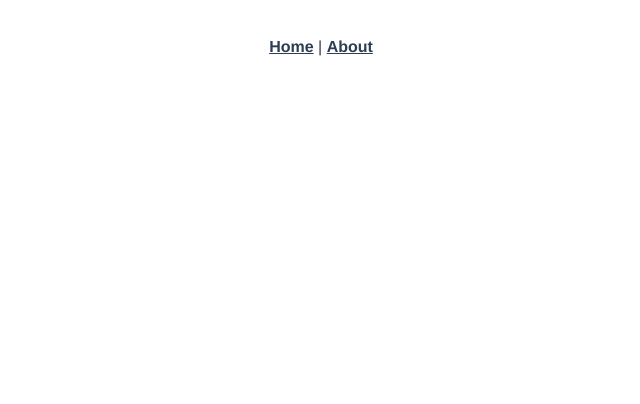
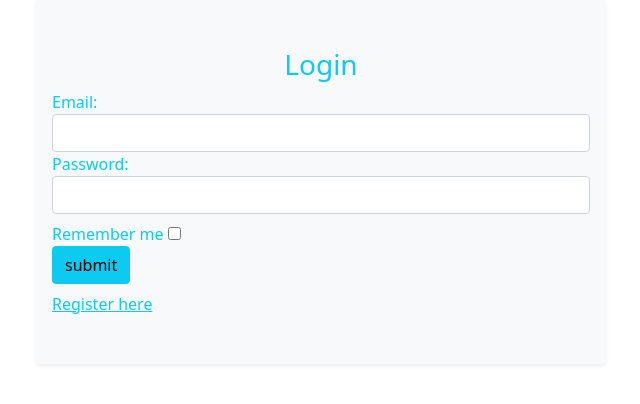
Before and after one commit to siaochanwu/vue3-foodweb, a Vue app: page /login in a window 1280 px wide. Shown: the top 404 px of the page, without its empty margins (319-959 px from the left). Built offline with nearby package versions, Linux system fonts and the light colour scheme.

Commit message:
fix:vue2 to vue3架構設定

```diff
--- a/src/App.vue
+++ b/src/App.vue
@@ -1,29 +1,13 @@
 <template>
   <div id="app">
     <div id="nav">
-      <router-link to="/">Home</router-link> |
-      <router-link to="/about">About</router-link>
+
     </div>
     <router-view/>
   </div>
 </template>
 
 <style lang="scss">
-#app {
-  font-family: 'Avenir', Helvetica, Arial, sans-serif;
-  -webkit-font-smoothing: antialiased;
-  -moz-osx-font-smoothing: grayscale;
-  text-align: center;
-  color: #2c3e50;
-}
-#nav {
-  padding: 30px;
-  a {
-    font-weight: bold;
-    color: #2c3e50;
-    &.router-link-exact-active {
-      color: #42b983;
-    }
-  }
-}
+@import "./assets/all.scss"
+
 </style>
--- /dev/null
+++ b/src/assets/_views/login.scss
@@ -0,0 +1,22 @@
+.login{
+    margin: 0;
+    padding: 0;
+    background-color: #17a2b8;
+    height: 100vh;
+    .container #login-row #login-column #login-box {
+        margin-top: 120px;
+        max-width: 600px;
+        height: 320px;
+        border: 1px solid #9C9C9C;
+        background-color: #EAEAEA;
+        #login-form {
+            padding: 20px;
+            #register-link {
+                margin-top: -85px;
+            }
+        }
+        .form{
+            background-color: #ccc;
+        }
+    }
+}
--- /dev/null
+++ b/src/assets/all.scss
@@ -0,0 +1,2 @@
+@import "~bootstrap/scss/bootstrap";
+@import "~bootstrap/scss/functions";
--- a/src/components/HelloWorld.vue
+++ b/src/components/HelloWorld.vue
@@ -1,32 +1,6 @@
 <template>
-  <div class="hello">
-    <h1>{{ msg }}</h1>
-    <p>
-      For a guide and recipes on how to configure / customize this project,<br>
-      check out the
-      <a href="https://cli.vuejs.org" target="_blank" rel="noopener">vue-cli documentation</a>.
-    </p>
-    <h3>Installed CLI Plugins</h3>
-    <ul>
-      <li><a href="https://github.com/vuejs/vue-cli/tree/dev/packages/%40vue/cli-plugin-babel" target="_blank" rel="noopener">babel</a></li>
-      <li><a href="https://github.com/vuejs/vue-cli/tree/dev/packages/%40vue/cli-plugin-eslint" target="_blank" rel="noopener">eslint</a></li>
-    </ul>
-    <h3>Essential Links</h3>
-    <ul>
-      <li><a href="https://vuejs.org" target="_blank" rel="noopener">Core Docs</a></li>
-      <li><a href="https://forum.vuejs.org" target="_blank" rel="noopener">Forum</a></li>
-      <li><a href="https://chat.vuejs.org" target="_blank" rel="noopener">Community Chat</a></li>
-      <li><a href="https://twitter.com/vuejs" target="_blank" rel="noopener">Twitter</a></li>
-      <li><a href="https://news.vuejs.org" target="_blank" rel="noopener">News</a></li>
-    </ul>
-    <h3>Ecosystem</h3>
-    <ul>
-      <li><a href="https://router.vuejs.org" target="_blank" rel="noopener">vue-router</a></li>
-      <li><a href="https://vuex.vuejs.org" target="_blank" rel="noopener">vuex</a></li>
-      <li><a href="https://github.com/vuejs/vue-devtools#vue-devtools" target="_blank" rel="noopener">vue-devtools</a></li>
-      <li><a href="https://vue-loader.vuejs.org" target="_blank" rel="noopener">vue-loader</a></li>
-      <li><a href="https://github.com/vuejs/awesome-vue" target="_blank" rel="noopener">awesome-vue</a></li>
-    </ul>
+  <div class="login">
+
   </div>
 </template>
 
--- a/src/main.js
+++ b/src/main.js
@@ -1,9 +1,14 @@
+import axios from 'axios'
+import VueAxios from 'vue-axios'
+import 'bootstrap'
+
 import Vue from 'vue'
 import App from './App.vue'
 import router from './router'
 import store from './store'
 
 Vue.config.productionTip = false
+Vue.use(VueAxios, axios)
 
 new Vue({
   router,
--- a/src/router.js
+++ b/src/router.js
@@ -14,12 +14,9 @@ export default new Router({
       component: Home
     },
     {
-      path: '/about',
-      name: 'about',
-      // route level code-splitting
-      // this generates a separate chunk (about.[hash].js) for this route
-      // which is lazy-loaded when the route is visited.
-      component: () => import(/* webpackChunkName: "about" */ './views/About.vue')
+      path: '/login',
+      name: 'login',
+      component: () => import('./views/Login.vue')
     }
   ]
 })
--- /dev/null
+++ b/src/views/Login.vue
@@ -0,0 +1,38 @@
+<template>
+  <div class="login">
+    <div class="container">
+        <div id="login-row" class="row justify-content-center align-items-center">
+            <div id="login-column" class="col-md-6 bg-light py-5 shadow-sm p-3 mb-5 bg-light rounded">
+                <div id="login-box" class="col-md-12">
+                    <form id="login-form" class="form" action="" method="post">
+                        <h3 class="text-center text-info">Login</h3>
+                        <div class="form-group">
+                            <label for="username" class="text-info">Email:</label><br>
+                            <input type="text" name="username" id="username" class="form-control">
+                        </div>
+                        <div class="form-group">
+                            <label for="password" class="text-info">Password:</label><br>
+                            <input type="text" name="password" id="password" class="form-control">
+                        </div>
+                        <div class="form-group">
+                            <label for="remember-me" class="text-info mt-2"><span>Remember me</span> <span><input id="remember-me" name="remember-me" type="checkbox"></span></label><br>
+                            <input type="submit" name="submit" class="btn btn-info btn-md" value="submit">
+                        </div>
+                        <div id="register-link" class="text-right mt-2">
+                            <a href="#" class="text-info">Register here</a>
+                        </div>
+                    </form>
+                </div>
+            </div>
+        </div>
+    </div>
+  </div>
+</template>
+
+<script>
+export default {
+  props: {
+    msg: String
+  }
+}
+</script>
```
Also changed, not shown: package.json (+9 -2 lines), 2 other files (tests, documents, lock files or other folders).
